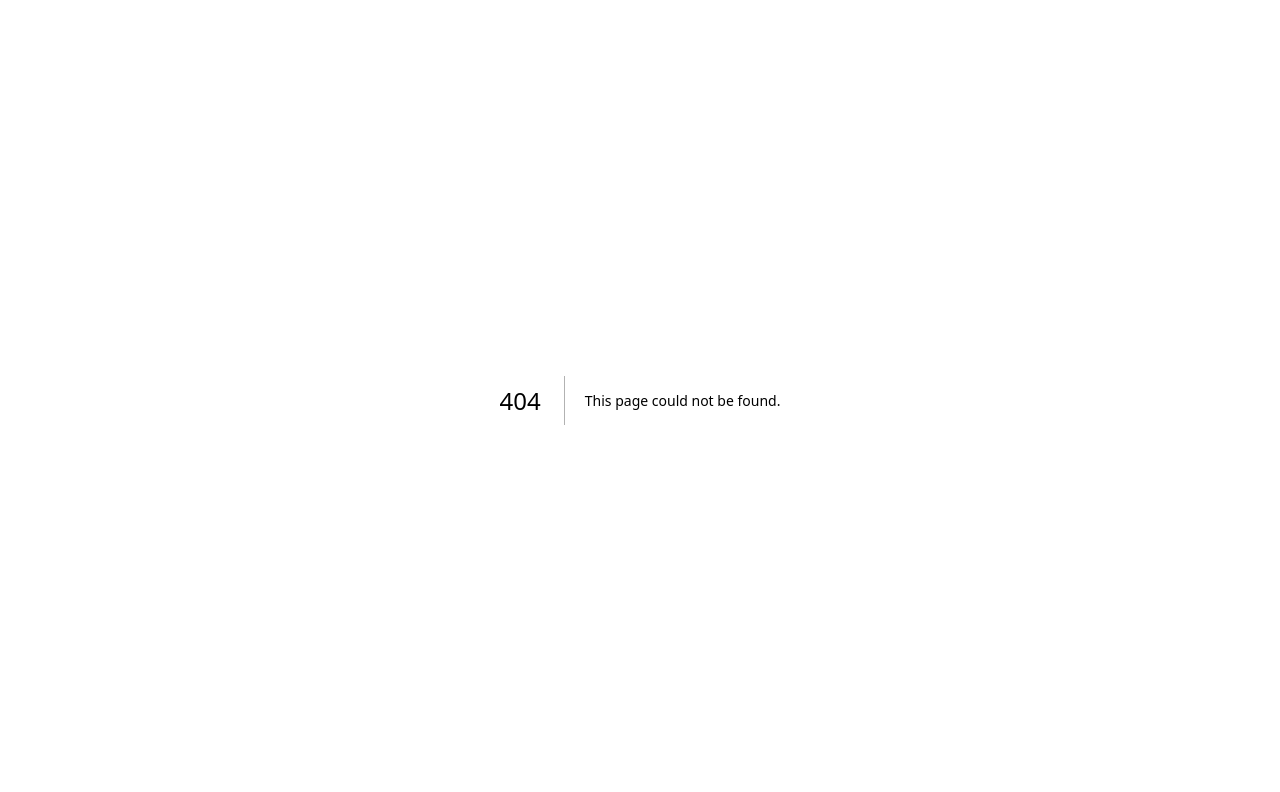
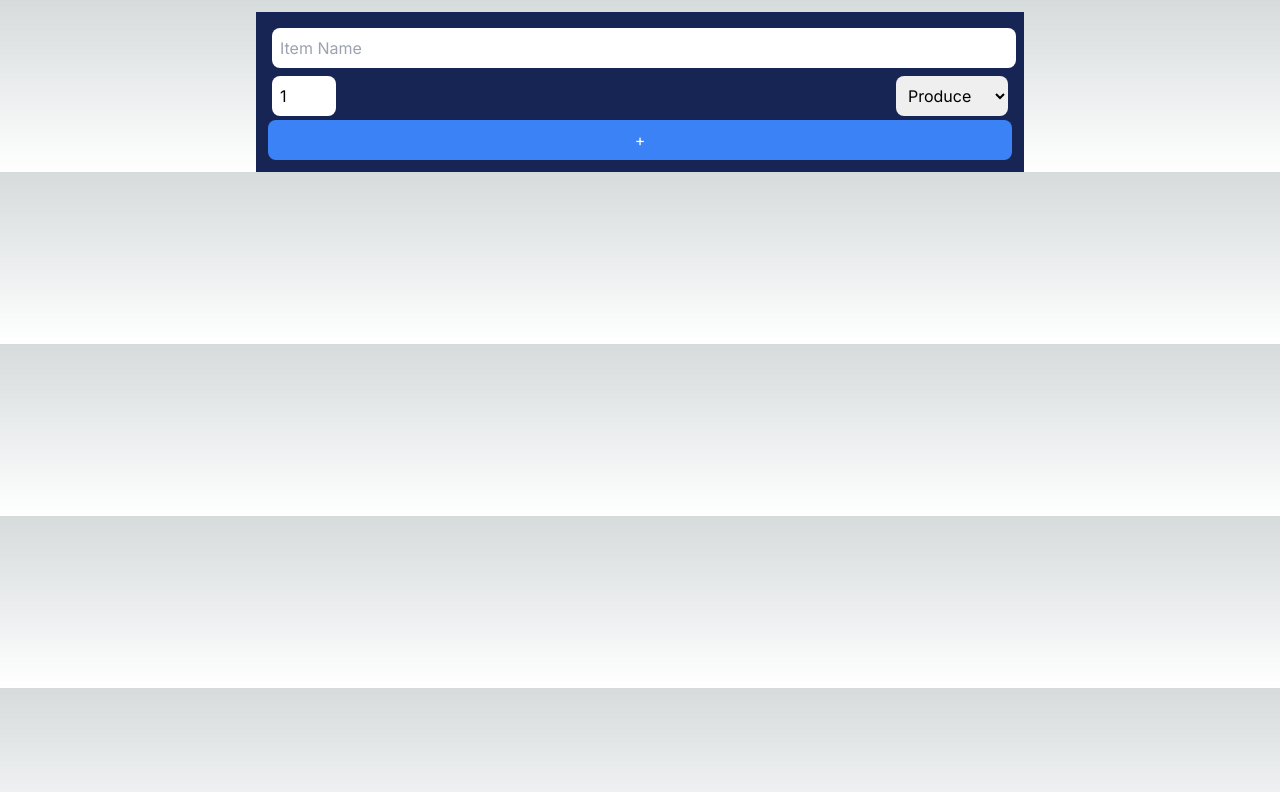
Before and after one commit to alexltyt/cprg306-assignments, a Next.js app: page /week4 in a window 1280 px wide. Before the commit this address had no page. Shown: the top 792 px of the page. Built offline with nearby package versions, Linux system fonts and the light colour scheme.

Commit message:
created week4 component

```diff
--- a/app/page.js
+++ b/app/page.js
@@ -10,6 +10,9 @@ export default function Home() {
     <p className="m-3 text-orange-600" >
       <Link href="/week3">Week3</Link>
     </p>
+    <p className="m-3 text-yellow-400" >
+      <Link href="/week4">Week4</Link>
+    </p>
    </main>
 
 }
--- a/app/week3/page.js
+++ b/app/week3/page.js
@@ -1,5 +1,6 @@
 import Link from 'next/link';
 import ItemList from './item-list';
+
 export default function Page() {
     return <main>
     <p className='text-7xl m-4 p-5 text-blue-400 font-bold'>Shopping List</p>
--- /dev/null
+++ b/app/week4/new-item.js
@@ -0,0 +1,64 @@
+import { useState } from "react";
+
+export default function NewItem() {
+    const [name, setName] = useState("");
+    const [quantity, setQuantity] = useState(1);
+    const [category, setCategory] = useState("produce");
+
+    const handleSubmit = (event) =>{
+        event.preventDefault();
+        const item = {name, quantity, category};
+        console.log(item);
+        alert(`Item: ${name} ${quantity} ${category}`);
+        setName("");
+        setQuantity(1);
+        setCategory("produce");
+    };
+
+    return (
+        <>
+        <div className="flex flex-col items-center mr-auto ml-auto w-3/5 mt-3">
+
+            <form onSubmit={handleSubmit} className=" text-black bg-blue-950 w-full p-3">
+                <input type="text"
+                    className="w-full m-1 rounded-lg h-10 p-2"
+                    placeholder="Item Name"
+                    value={name}
+                    onChange={(event) => setName(event.target.value)}
+                    required />
+                <div className="flex flex-row justify-between">
+
+                <input type="text"
+                    className="m-1 w-16 rounded-lg h-10 p-2"
+                    value={quantity}
+                    onChange={(event) => setQuantity(event.target.value)}
+                    min="1" max="99"
+                    required/>
+                <select className="m-1 w-28 h-10 rounded-lg p-2"
+                    value={category}
+                    onChange={(event) => setCategory(event.target.value)}
+                    required>
+
+                    <option value="produce">Produce</option>
+                    <option value="diary">Diary</option>
+                    <option value="bakery">Bakery</option>
+                    <option value="meat">Meat</option>
+                    <option value="forzenFood">Frozen Food</option>
+                    <option value="cannedGoods">Canned Goods</option>
+                    <option value="dryGoods">Dry Goods</option>
+                    <option value="beverages">Beverages</option>
+                    <option value="snacks">Snacks</option>
+                    <option value="household">Household</option>
+                    <option value="other">Other</option>
+
+                </select>
+                    </div>
+                    <div className="bg-blue-500 rounded-lg text-center text-white h-10 m-auto flex justify-center items-center">
+                        <button type="submit">+</button>
+                    </div>
+            </form>
+
+        </div>
+        </>
+    );
+};
--- /dev/null
+++ b/app/week4/page.js
@@ -0,0 +1,14 @@
+"use client";
+import NewItem from "./new-item"
+
+
+export default function Page() {
+
+
+    return (
+        <main>
+            <NewItem/>
+        </main>
+    )
+
+}
```
